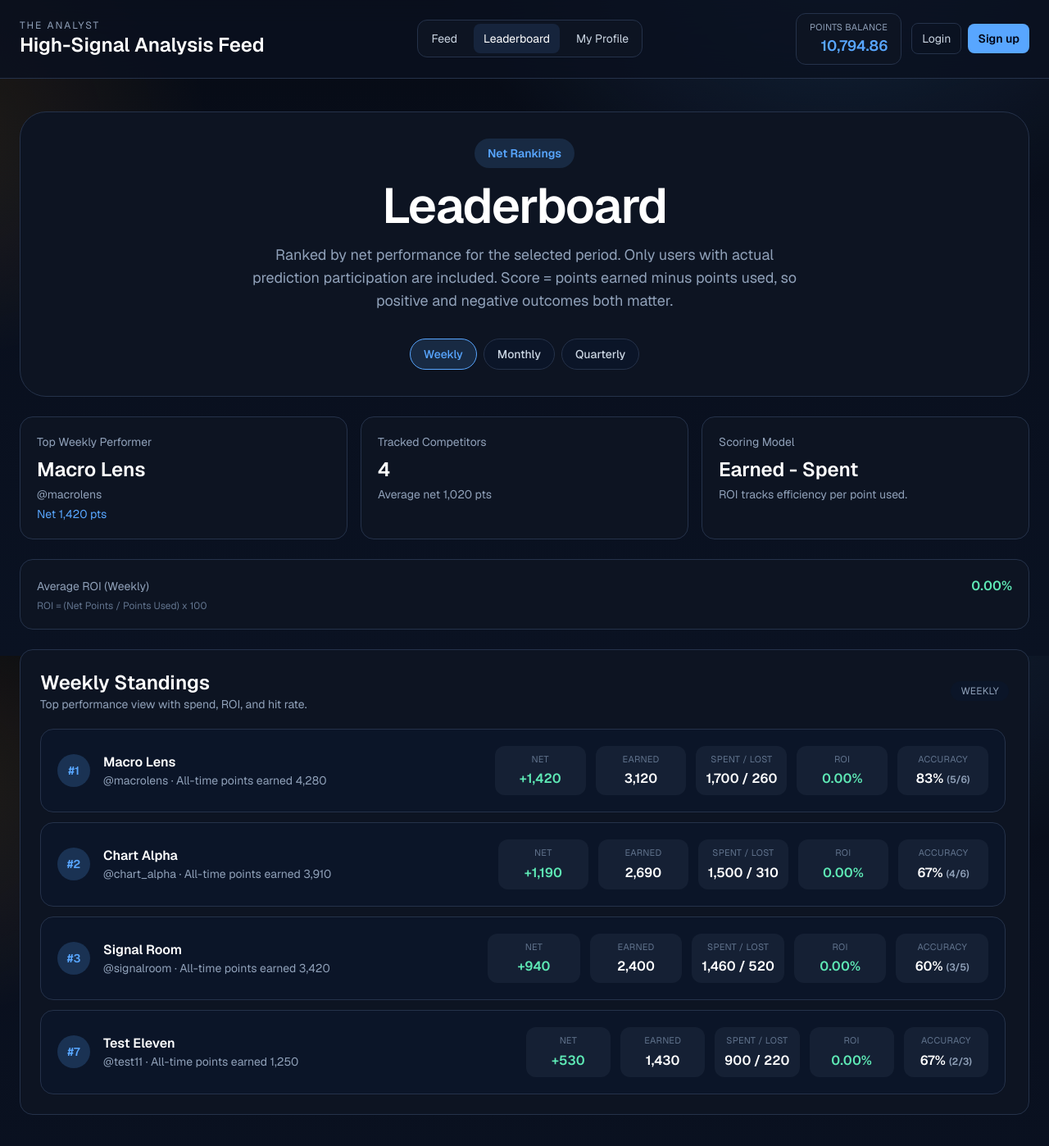
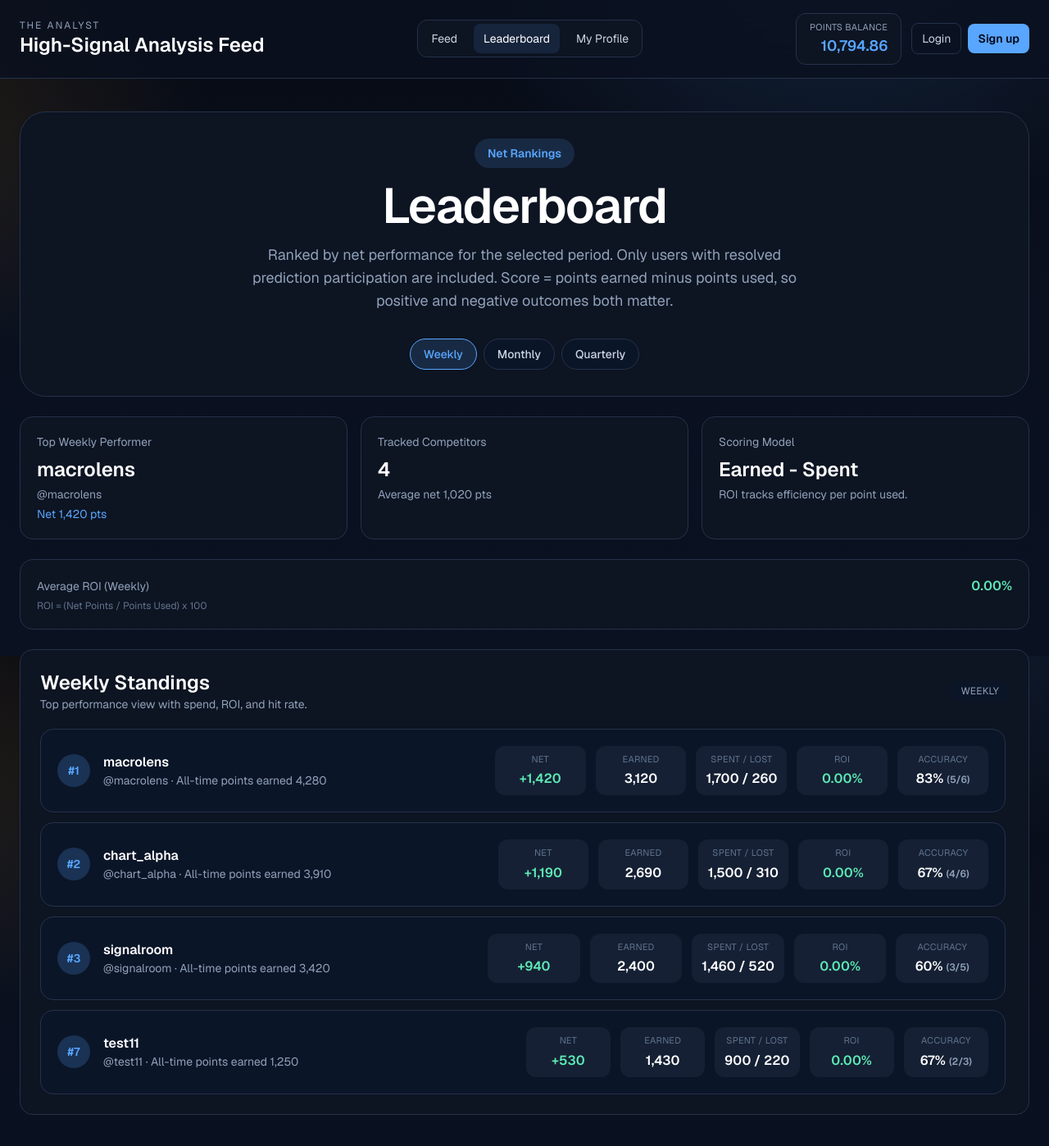
Before and after one commit to rohita320-spec/theanalyst-frontend, a Next.js app: page /leaderboard in a window 1280 px wide. Shown: the whole page at 82% size. Built offline with nearby package versions, Linux system fonts and the light colour scheme; no server answers.

Commit message:
Simplify profile identity to username-only across UI

```diff
--- a/src/app/admin/page.tsx
+++ b/src/app/admin/page.tsx
@@ -10,7 +10,6 @@ type AuthUserRow = {
   id: string;
   email: string;
   role: string;
-  name?: string;
   username?: string;
   theme_preference?: string;
   leaderboard_eligible?: boolean;
@@ -569,7 +568,12 @@ export default function AdminPage() {
       });
       const body = await res.json();
       if (body.success) {
-        setRoleMsg({ type: "success", text: "User deleted successfully." });
+        const deletedPredictions = Number(body?.deleted?.predictions_deleted || 0);
+        const deletedPositions = Number(body?.deleted?.positions_deleted || 0);
+        setRoleMsg({
+          type: "success",
+          text: `User deleted successfully. Purged ${deletedPredictions} prediction(s) and ${deletedPositions} position(s).`,
+        });
         setDeleteConfirmUserId(null);
         await refreshUsers();
       } else {
@@ -1377,7 +1381,7 @@ export default function AdminPage() {
                 {authUsers.map((u) => (
                   <tr key={u.id} className="text-slate-300">
                     <td className="py-2.5 pr-4">
-                      <p className="font-medium text-white">{u.name || u.username || u.email}</p>
+                      <p className="font-medium text-white">@{u.username || "user"}</p>
                       <p className="text-xs text-slate-400">@{u.username || "user"} · {u.email}</p>
                     </td>
                     <td className="py-2.5 pr-4">
--- a/src/app/leaderboard/page.tsx
+++ b/src/app/leaderboard/page.tsx
@@ -69,7 +69,7 @@ export default function LeaderboardPage() {
             </div>
             <h2 className="text-4xl font-semibold tracking-tight text-white sm:text-6xl">Leaderboard</h2>
             <p className="mx-auto mt-4 max-w-2xl text-sm text-slate-400 sm:text-lg">
-              Ranked by net performance for the selected period. Only users with actual prediction participation are included. Score = points earned minus points used, so positive and negative outcomes both matter.
+              Ranked by net performance for the selected period. Only users with resolved prediction participation are included. Score = points earned minus points used, so positive and negative outcomes both matter.
             </p>
           </div>
 
@@ -93,7 +93,7 @@ export default function LeaderboardPage() {
         <section className="mb-6 grid gap-4 md:grid-cols-3">
           <div className="rounded-2xl border border-[var(--stroke)] bg-[var(--surface)] p-5">
             <p className="text-sm text-slate-400">Top {periodLabels[period]} Performer</p>
-            <p className="mt-2 text-2xl font-semibold text-white">{topRow?.name || topRow?.username || "-"}</p>
+            <p className="mt-2 text-2xl font-semibold text-white">{topRow?.username || "-"}</p>
             {topRow?.username && (
               <p className="mt-1 text-sm text-slate-400">@{topRow.username}</p>
             )}
@@ -154,7 +154,7 @@ export default function LeaderboardPage() {
                           #{entry.rank}
                         </div>
                         <div>
-                          <p className="text-base font-semibold text-white">{entry.name || entry.username}</p>
+                          <p className="text-base font-semibold text-white">{entry.username}</p>
                           <p className="text-sm text-slate-400">@{entry.username} · All-time points earned {formatNumber(entry.points_earned_total)}</p>
                         </div>
                       </div>
--- a/src/app/profile/page.tsx
+++ b/src/app/profile/page.tsx
@@ -45,7 +45,6 @@ export default function ProfilePage() {
   const [closedPredictions, setClosedPredictions] = useState<UserPrediction[]>([]);
   const [loading, setLoading] = useState(true);
   const [authToken, setAuthToken] = useState("");
-  const [displayName, setDisplayName] = useState("");
   const [username, setUsername] = useState("");
   const [profileMsg, setProfileMsg] = useState<{ type: "success" | "error"; text: string } | null>(null);
   const [savingProfile, setSavingProfile] = useState(false);
@@ -77,7 +76,6 @@ export default function ProfilePage() {
           setAuthToken(token);
           const meData = await fetchMeProfileSummary(token);
           setProfile(meData.profile);
-          setDisplayName(meData.profile.name || meData.profile.username || "");
           setUsername(meData.profile.username || "");
           const nextTheme = meData.profile.theme_preference === "bright" ? "bright" : "dark";
           setTheme(nextTheme);
@@ -113,20 +111,14 @@ export default function ProfilePage() {
     if (!profile) {
       return;
     }
-    setDisplayName(profile.name || profile.username || "");
     setUsername(profile.username || "");
   }, [profile]);
 
   const saveProfilePreferences = async (nextTheme?: "dark" | "bright") => {
-    const normalizedName = displayName.trim();
     const normalizedUsername = username.trim();
     const finalTheme = nextTheme || theme;
     if (!authToken) {
       setProfileMsg({ type: "error", text: "Please log in again to update your profile." });
-      return;
-    }
-    if (!normalizedName) {
-      setProfileMsg({ type: "error", text: "Name cannot be empty." });
       return;
     }
     if (!normalizedUsername) {
@@ -138,7 +130,6 @@ export default function ProfilePage() {
     setProfileMsg(null);
     try {
       const result = await updateMeProfilePreferences(authToken, {
-        name: normalizedName,
         username: normalizedUsername,
         theme_preference: finalTheme,
       });
@@ -187,10 +178,10 @@ export default function ProfilePage() {
                   </div>
                   <div className="flex items-center gap-4">
                     <div className="flex h-16 w-16 items-center justify-center rounded-full bg-[var(--brand)]/20 text-3xl font-bold text-[var(--brand)]">
-                      {(displayName || profile?.username || "?").charAt(0).toUpperCase()}
+                      {(username || profile?.username || "?").charAt(0).toUpperCase()}
                     </div>
                     <div>
-                      <h2 className="text-3xl font-semibold text-white">{displayName || profile?.username || "analyst"}</h2>
+                      <h2 className="text-3xl font-semibold text-white">@{username || profile?.username || "analyst"}</h2>
                       <p className="text-sm text-slate-400">
                         Answered {formatNumber(profile?.answered_questions_count || 0)} unique questions · net {formatNumber(profile?.net_points || 0)} pts
                       </p>
@@ -199,15 +190,6 @@ export default function ProfilePage() {
 
                   <div className="mt-5 grid gap-4 rounded-2xl border border-[var(--stroke)] bg-[#0b1528] p-4 sm:grid-cols-2">
                     <div className="space-y-3">
-                      <div>
-                        <label className="mb-1.5 block text-xs font-semibold uppercase tracking-wide text-slate-400">Name</label>
-                        <input
-                          value={displayName}
-                          onChange={(e) => { setDisplayName(e.target.value); setProfileMsg(null); }}
-                          placeholder="Enter your name"
-                          className="w-full rounded-xl border border-[var(--stroke)] bg-[#0d1b2e] px-3 py-2 text-sm text-white placeholder:text-slate-500 focus:border-[var(--brand)] focus:outline-none"
-                        />
-                      </div>
                       <div>
                         <label className="mb-1.5 block text-xs font-semibold uppercase tracking-wide text-slate-400">Username</label>
                         <input
--- a/src/lib/api.ts
+++ b/src/lib/api.ts
@@ -25,7 +25,6 @@ export type FeedQuestion = {
 
 export type LeaderboardRow = {
   _id: string;
-  name?: string;
   username: string;
   points_balance: number;
   points_earned_total: number;
@@ -45,7 +44,6 @@ export type LeaderboardRow = {
 export type ProfilePayload = {
   success: boolean;
   _id: string;
-  name?: string;
   username: string;
   theme_preference?: "dark" | "bright";
   leaderboard_eligible?: boolean;
@@ -80,7 +78,6 @@ export type AuthUser = {
   id: string;
   email: string;
   role: "user" | "admin" | "question_creator";
-  name?: string;
   username?: string;
   theme_preference?: "dark" | "bright";
 };
@@ -371,7 +368,7 @@ export async function fetchMeProfileSummary(token?: string): Promise<MeProfileSu
 
 export async function updateMeProfilePreferences(
   token: string,
-  payload: { name?: string; username?: string; theme_preference?: "dark" | "bright" },
+  payload: { username?: string; theme_preference?: "dark" | "bright" },
 ): Promise<UpdateProfilePreferencesResult> {
   const res = await fetch(`${API_BASE_URL}/me/profile_preferences`, {
     method: "PATCH",
--- a/src/lib/mockData.ts
+++ b/src/lib/mockData.ts
@@ -68,7 +68,6 @@ export const MOCK_QUESTIONS: FeedQuestion[] = [
 export const MOCK_LEADERBOARD: LeaderboardRow[] = [
   {
     _id: "u-1",
-    name: "Macro Lens",
     username: "macrolens",
     points_balance: 14550,
     points_earned_total: 4280,
@@ -84,7 +83,6 @@ export const MOCK_LEADERBOARD: LeaderboardRow[] = [
   },
   {
     _id: "u-2",
-    name: "Chart Alpha",
     username: "chart_alpha",
     points_balance: 12620,
     points_earned_total: 3910,
@@ -100,7 +98,6 @@ export const MOCK_LEADERBOARD: LeaderboardRow[] = [
   },
   {
     _id: "u-3",
-    name: "Signal Room",
     username: "signalroom",
     points_balance: 11890,
     points_earned_total: 3420,
@@ -116,7 +113,6 @@ export const MOCK_LEADERBOARD: LeaderboardRow[] = [
   },
   {
     _id: DEMO_USER_ID,
-    name: "Test Eleven",
     username: "test11",
     points_balance: 10794.86,
     points_earned_total: 1250,
@@ -135,7 +131,6 @@ export const MOCK_LEADERBOARD: LeaderboardRow[] = [
 export const MOCK_PROFILE: ProfilePayload = {
   success: true,
   _id: DEMO_USER_ID,
-  name: "Test Eleven",
   username: "test11",
   theme_preference: "dark",
   leaderboard_eligible: true,
```
